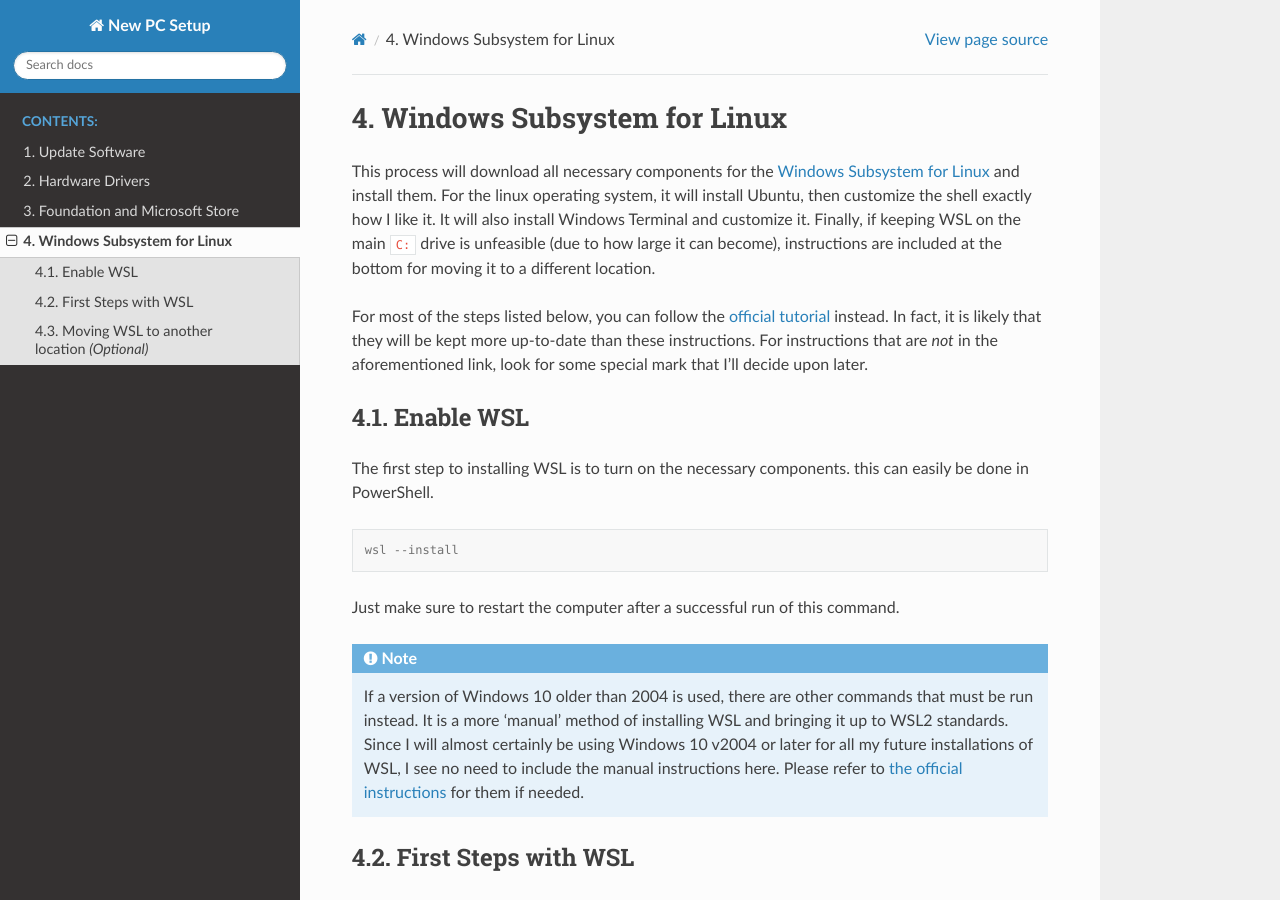
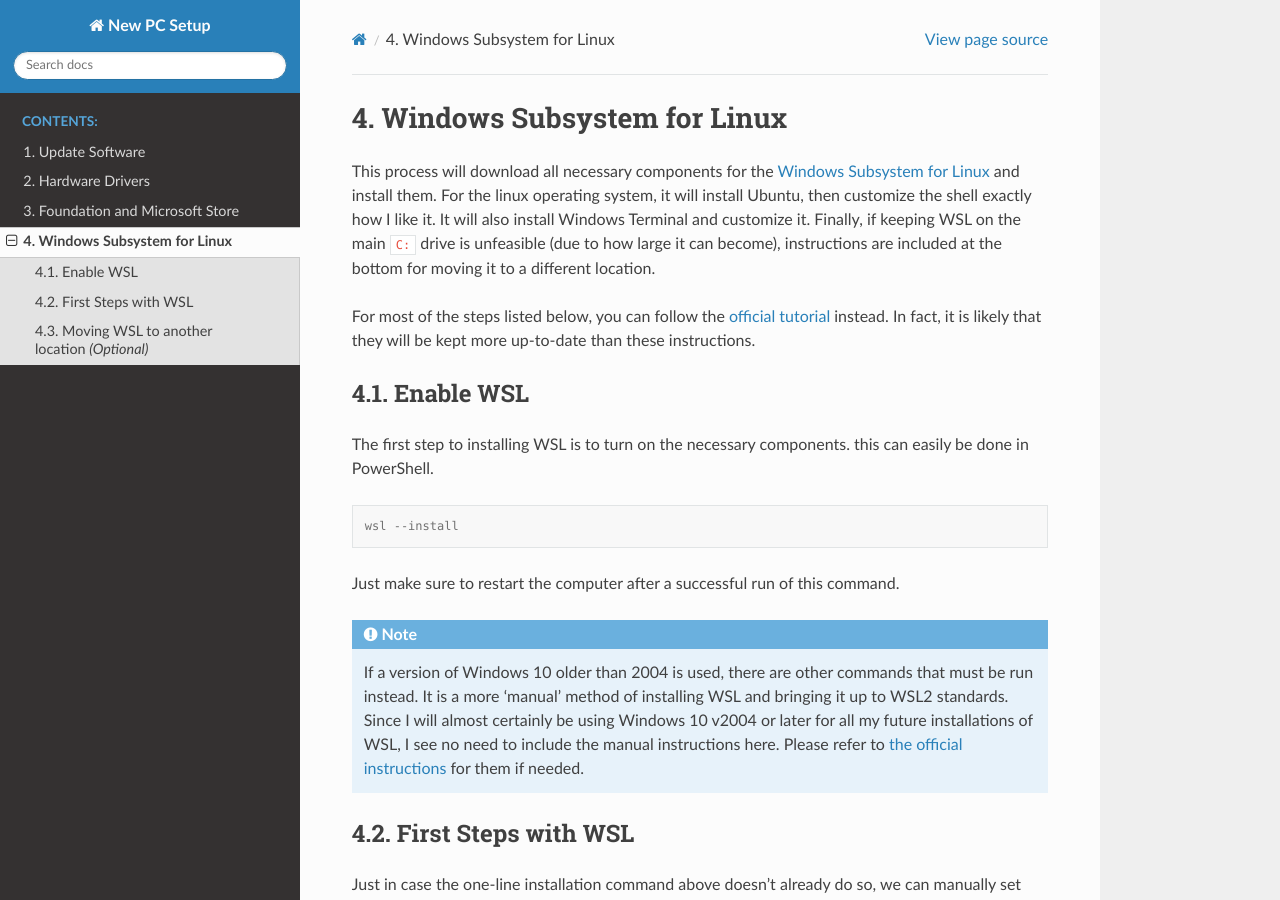
Before and after one commit to SturmB/ansible-dotfiles, a Sphinx documentation site: the page built from docs/wsl.rst, in a window 1280 px wide and 900 px high. Built offline with Sphinx 7.4.7 and the Read the Docs theme 2.0.0, drawn with Linux system fonts in a browser that asks for light colours.

Commit message:
🔥 Removes some unneeded text

```diff
--- a/docs/wsl.rst
+++ b/docs/wsl.rst
@@ -4,7 +4,7 @@ Windows Subsystem for Linux
 
 This process will download all necessary components for the `Windows Subsystem for Linux <https://docs.microsoft.com/en-us/windows/wsl/install>`__ and install them. For the linux operating system, it will install Ubuntu, then customize the shell exactly how I like it. It will also install Windows Terminal and customize it. Finally, if keeping WSL on the main ``C:`` drive is unfeasible (due to how large it can become), instructions are included at the bottom for moving it to a different location.
 
-For most of the steps listed below, you can follow the `official tutorial <https://docs.microsoft.com/en-us/windows/wsl/setup/environment>`__ instead. In fact, it is likely that they will be kept more up-to-date than these instructions. For instructions that are *not* in the aforementioned link, look for some special mark that I'll decide upon later.
+For most of the steps listed below, you can follow the `official tutorial <https://docs.microsoft.com/en-us/windows/wsl/setup/environment>`__ instead. In fact, it is likely that they will be kept more up-to-date than these instructions.
 
 **********
 Enable WSL
```
